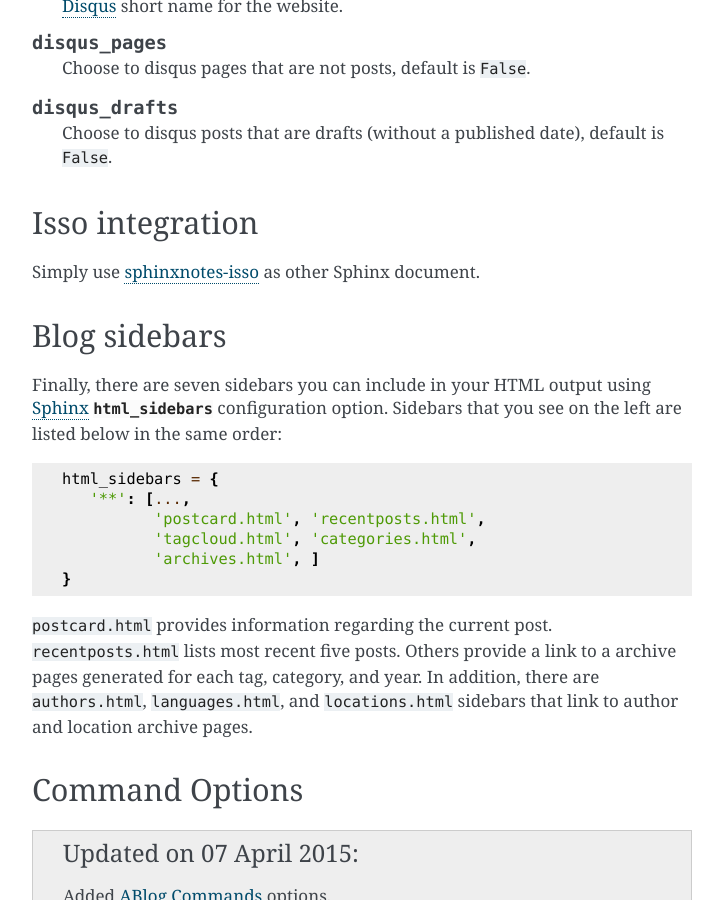
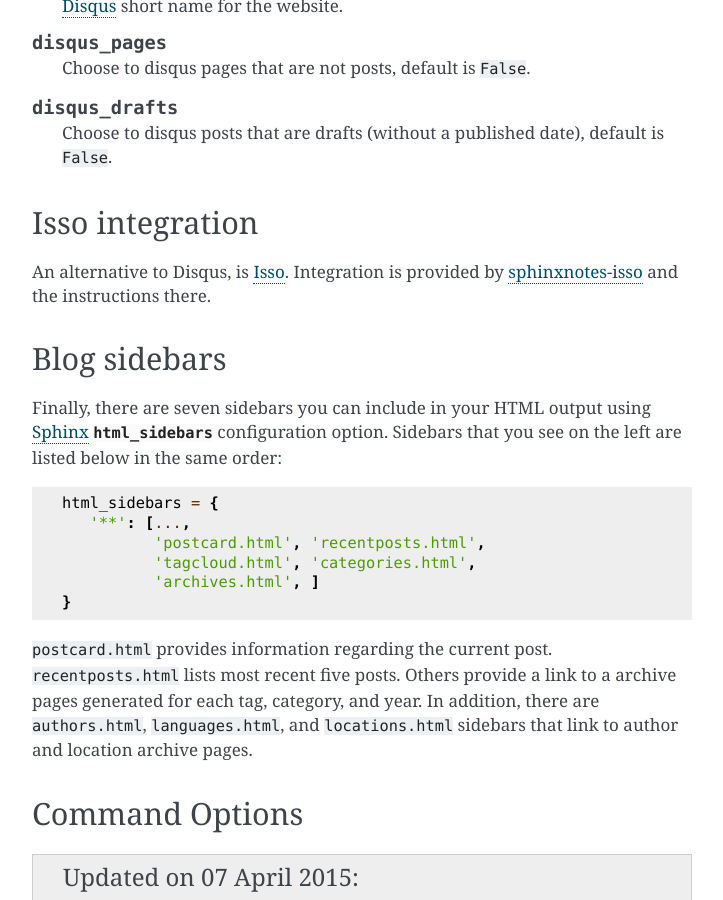
Before and after one commit to sunpy/ablog, a Sphinx documentation site: the page built from docs/manual/ablog-configuration-options.rst, in a window 1280 px wide and 900 px high, scrolled down 4382 px. Shown: the whole window, without its empty margins (388-1111 px from the left). Built offline with Sphinx 7.4.7, drawn with Linux system fonts in a browser that asks for light colours; comment, search, counter and statistics services are not loaded.

Commit message:
Update docs/manual/ablog-configuration-options.rst

```diff
--- a/docs/manual/ablog-configuration-options.rst
+++ b/docs/manual/ablog-configuration-options.rst
@@ -247,7 +247,8 @@
 Isso integration
 ----------------
 
-Simply use `sphinxnotes-isso`_ as other Sphinx document.
+An alternative to Disqus, is `Isso <https://posativ.org/isso/>`__.
+Integration is provided by `sphinxnotes-isso`_ and the instructions there.
 
 .. _sphinxnotes-isso: https://sphinx-notes.github.io/isso/
 
```
